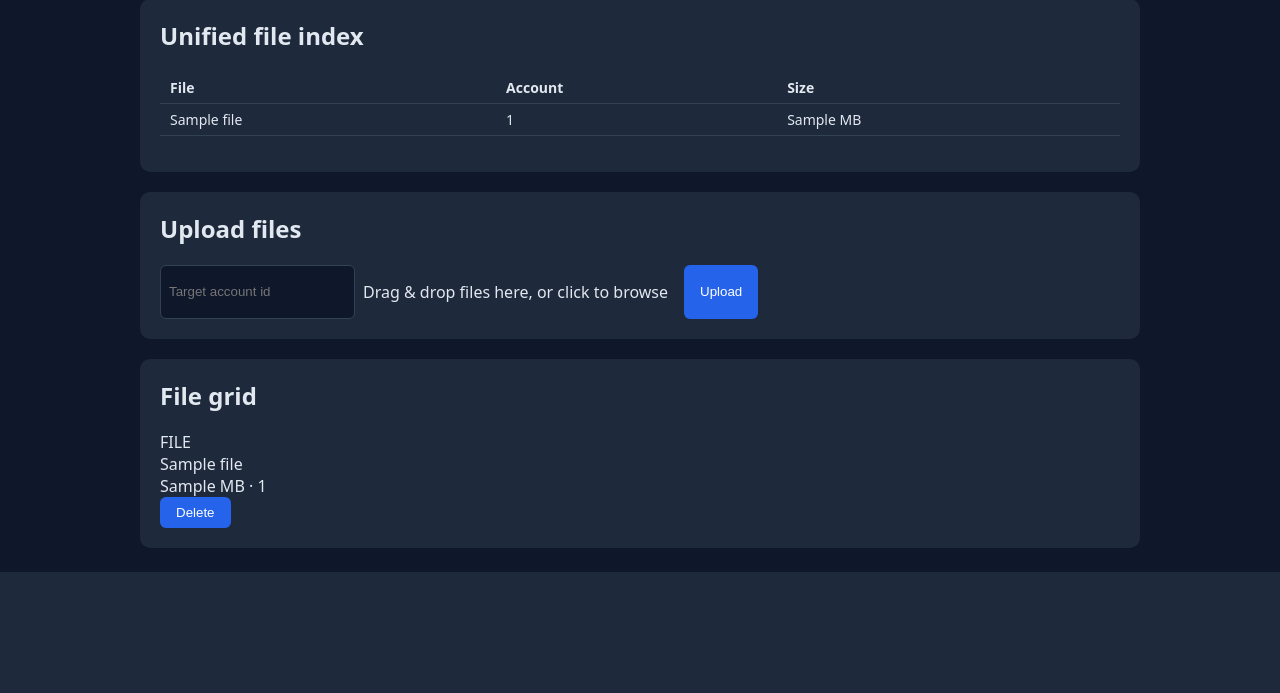
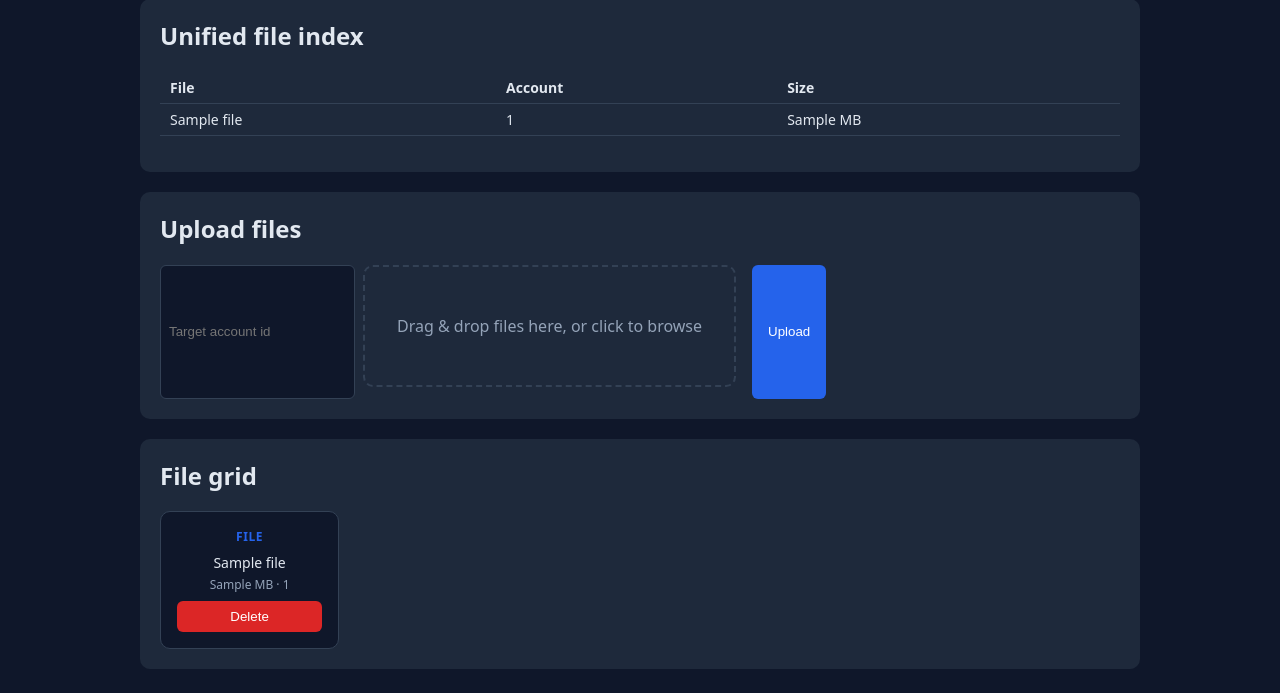
Before and after one commit to pangerlkr/Drive-Fusion, a FastAPI app: template templates/dashboard.html in a window 1280 px wide. Shown: the part 857-1550 px from the top of the page. Before the commit the page ends 1429 px from the top, so only its background shows below. Run offline with FastAPI, Linux system fonts and the light colour scheme; the template is opened without the code that fills it: most values are stand-ins (such as "Sample title", 1, 10 or a date in 2020).

Commit message:
Add styles for dropzone and file preview elements
Styles the drag-and-drop dropzone, file preview chips, file grid cards, and delete button for the new upload/delete GUI.

```diff
--- a/static/style.css
+++ b/static/style.css
@@ -11,3 +11,16 @@ form { display: flex; gap: 8px; flex-wrap: wrap; }
 input { padding: 8px; border-radius: 6px; border: 1px solid #334155; background: #0f172a; color: #e2e8f0; }
 button { padding: 8px 16px; border-radius: 6px; border: none; background: #2563eb; color: white; cursor: pointer; }
 button:hover { background: #1d4ed8; }
+
+.dropzone { border: 2px dashed #334155; border-radius: 10px; padding: 32px; text-align: center; cursor: pointer; color: #94a3b8; transition: background 0.15s, border-color 0.15s; margin-bottom: 12px; }
+.dropzone:hover { border-color: #2563eb; color: #e2e8f0; }
+.dropzone.dragover { background: #1e293b; border-color: #2563eb; color: #e2e8f0; }
+.file-preview-list { display: flex; flex-wrap: wrap; gap: 8px; margin-bottom: 12px; }
+.file-preview-item { background: #0f172a; border: 1px solid #334155; border-radius: 6px; padding: 4px 10px; font-size: 13px; color: #e2e8f0; }
+.file-grid { display: grid; grid-template-columns: repeat(auto-fill, minmax(160px, 1fr)); gap: 16px; }
+.file-card { background: #0f172a; border: 1px solid #334155; border-radius: 10px; padding: 16px; text-align: center; }
+.file-icon { font-size: 12px; font-weight: 700; letter-spacing: 0.05em; color: #2563eb; margin-bottom: 8px; }
+.file-name { font-size: 14px; word-break: break-word; margin-bottom: 4px; }
+.file-meta { font-size: 12px; color: #94a3b8; margin-bottom: 8px; }
+.delete-btn { background: #dc2626; width: 100%; }
+.delete-btn:hover { background: #b91c1c; }
```
